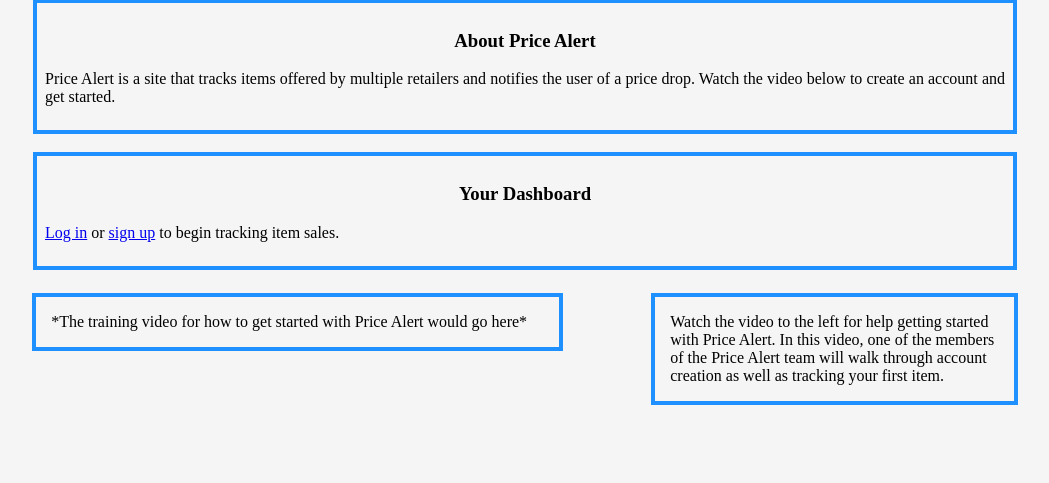
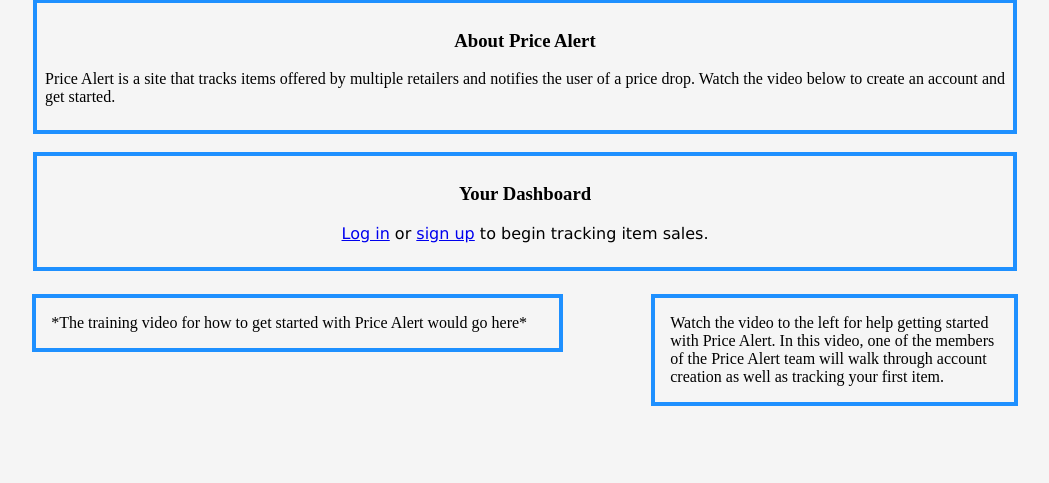
Before and after one commit to blakecschmidt/PriceAlert, a PHP site: page /home.php in a window 1280 px wide. Shown: the part 161-644 px from the top of the page, without its empty margins (115-1164 px from the left). Run offline with PHP 8.4, Linux system fonts and the light colour scheme.

Commit message:
fixed dashboard

```diff
--- a/home.php
+++ b/home.php
@@ -113,7 +113,7 @@
         	}
         	$result = pullInfo($userName);
        		while($row = $result->fetch_row()) {
-        		$str = $str.$row[0]." - ".$row[1]." retailers tracked - $".$row[2]." alert price<br>";
+        		$str = $str . "<b>" . $row[0] . " - ".$row[1]." retailers tracked - $".$row[2]." alert price</b><br>";
 			}
         	print($str."<br>Click on <a href=\"myItems.php\">My Items</a> to view more information.<p>");
         }
--- a/style.css
+++ b/style.css
@@ -278,6 +278,11 @@ p.contact {
     margin: 0 auto;
     width: 75%;
     padding: 8px;
+}
+
+.dashboard p {
+    text-align: center;
+    font-family: Verdana;
 }
 
 .vidCon{
```
